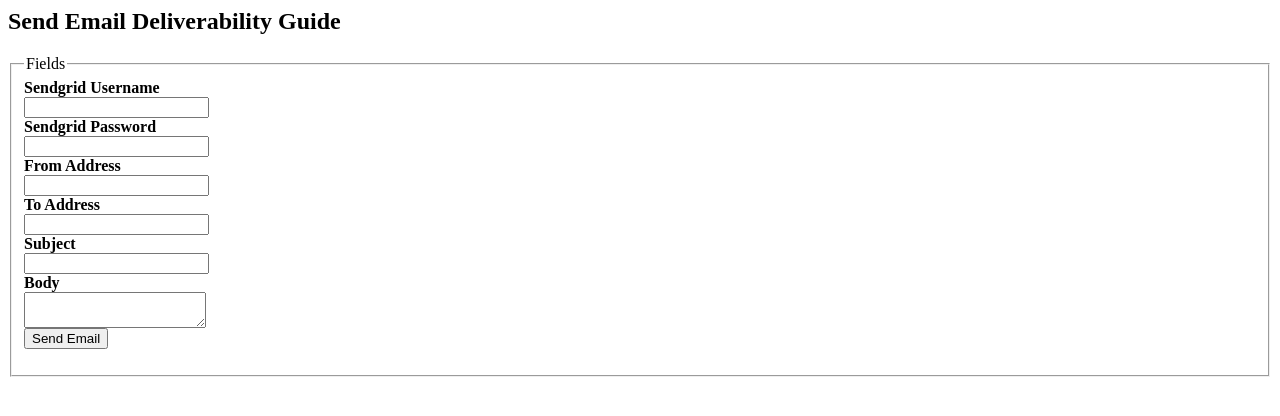
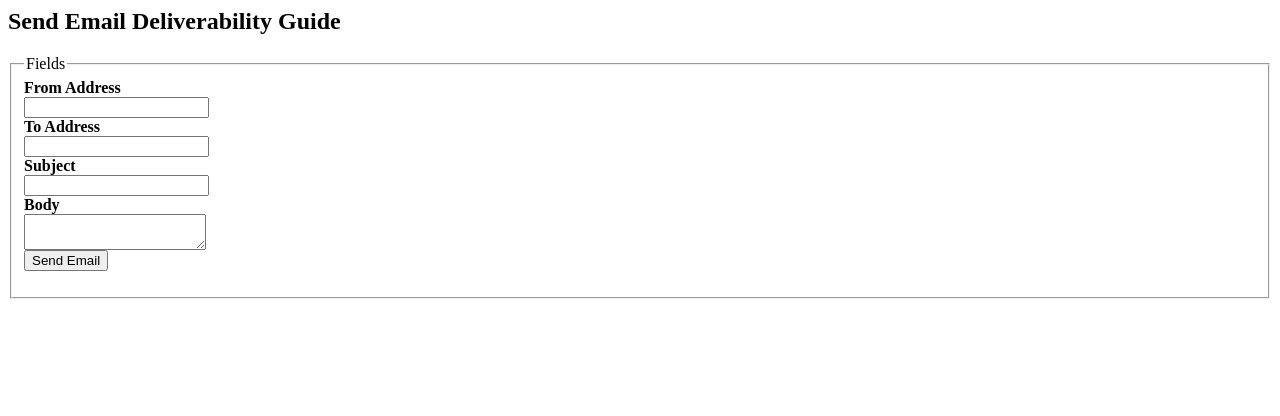
Before and after one commit to Stackato-Apps/sendgrid-django-demo, a Django app: page /sg/ in a window 1280 px wide. Shown: the top 416 px of the page. Run offline with Django 3.2, Linux system fonts and the light colour scheme.

Commit message:
moved sendgrid username/password to settings file

```diff
--- a/settings.py
+++ b/settings.py
@@ -17,6 +17,8 @@ ADMINS = (
 EMAIL_HOST = 'smtp.sendgrid.net'
 EMAIL_PORT = 587
 EMAIL_USE_TLS = True
+EMAIL_HOST_USER = ''
+EMAIL_HOST_PASSWORD = ''
 
 MANAGERS = ADMINS
 
--- a/sg/views.py
+++ b/sg/views.py
@@ -16,14 +16,12 @@ def index(request):
 
 @require_POST
 def send(request):
-  un = request.POST['un']
-  pw = request.POST['pw']
   from_addr = request.POST['from']
   to_addr = request.POST['to']
   subj = request.POST['subj']
   body = request.POST['body']
 
-  connection = get_connection(username=un, password=pw);
+  connection = get_connection();
   connection.open()
 
   email = EmailMessage(subj, body, from_addr,
--- a/templates/index.html
+++ b/templates/index.html
@@ -13,14 +13,6 @@
     <legend>Fields</legend>
     <form action="/sg/send" method="post">
       {% csrf_token %}
-      <label for="un">Sendgrid Username</label>
-      <br>
-      <input id="un" name="un" type="text" />
-      <br>
-      <label for="pw">Sendgrid Password</label>
-      <br>
-      <input id="pw" name="pw" type="password" />
-      <br>
       <label for="from">From Address</label>
       <br>
       <input id="from" name="from" type="text" />
```
